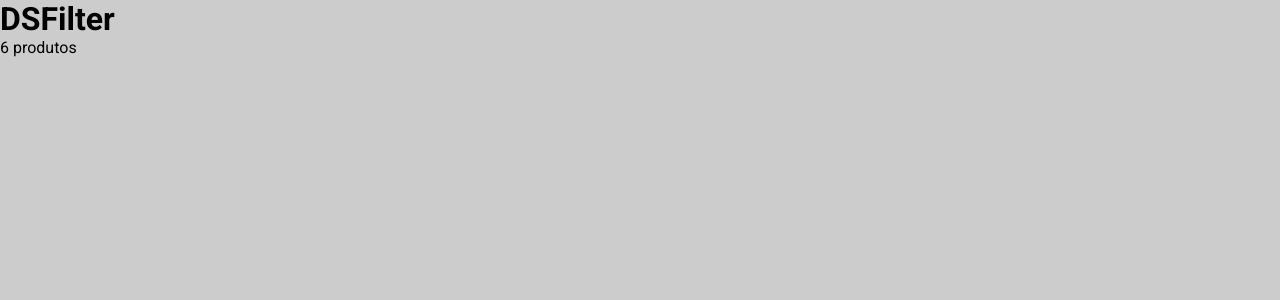
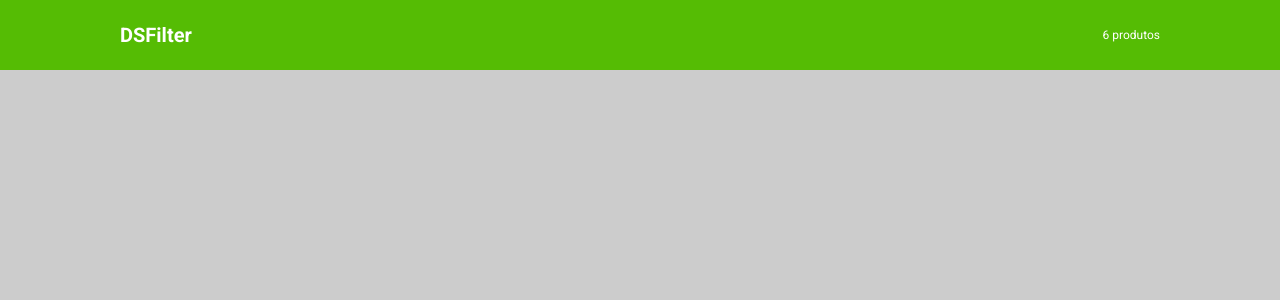
Before and after one commit to Achette/DSFilter, a React (Create React App) app: page / in a window 1280 px wide. Shown: the top 300 px of the page. Built offline with nearby package versions, Linux system fonts and the light colour scheme.

Commit message:
Finalizado componente Header

```diff
--- a/src/App.tsx
+++ b/src/App.tsx
@@ -1,5 +1,3 @@
-import React from 'react';
-import logo from './logo.svg';
 import './App.css';
 import { Header } from './components/Header';
 
--- a/src/components/Header/index.tsx
+++ b/src/components/Header/index.tsx
@@ -1,13 +1,12 @@
-
+import "./styles.css";
 
 export const Header = () => {
-
   return (
-        <header>
+    <header className="header-container">
       <h1>DSFilter</h1>
       <ul>
         <li>6 produtos</li>
       </ul>
     </header>
-    )
-}
+  );
+};
--- /dev/null
+++ b/src/components/Header/styles.css
@@ -0,0 +1,19 @@
+.header-container {
+  background-color: #55bc04;
+  max-width: 100%;
+  height: 4.375rem;
+  color: #fff;
+  display: flex;
+  align-items: center;
+  justify-content: space-between;
+  padding: 0 7.5rem;
+}
+
+.header-container h1 {
+  font-size: 1.25rem;
+}
+
+.header-container li {
+  font-size: 0.75rem;
+  list-style: none;
+}
```
Lines whose indentation alone changed are shown as unchanged.
